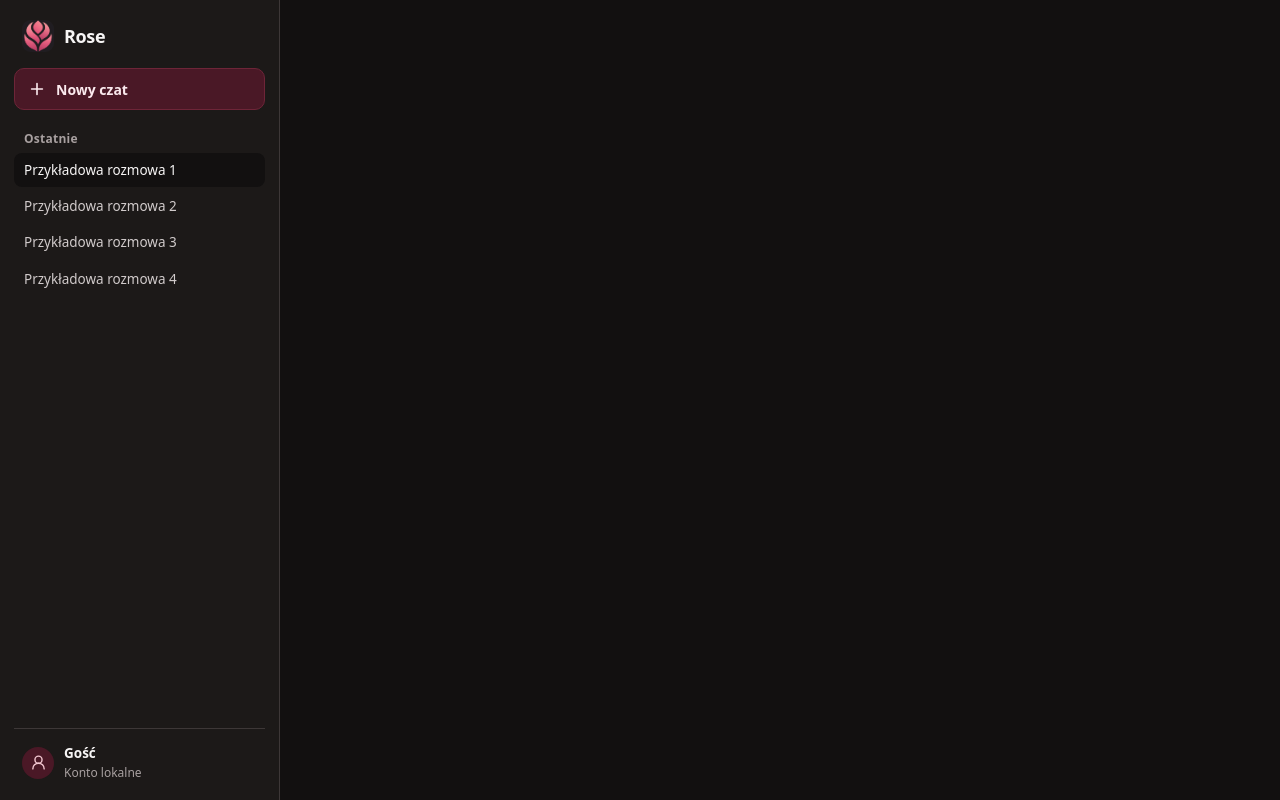
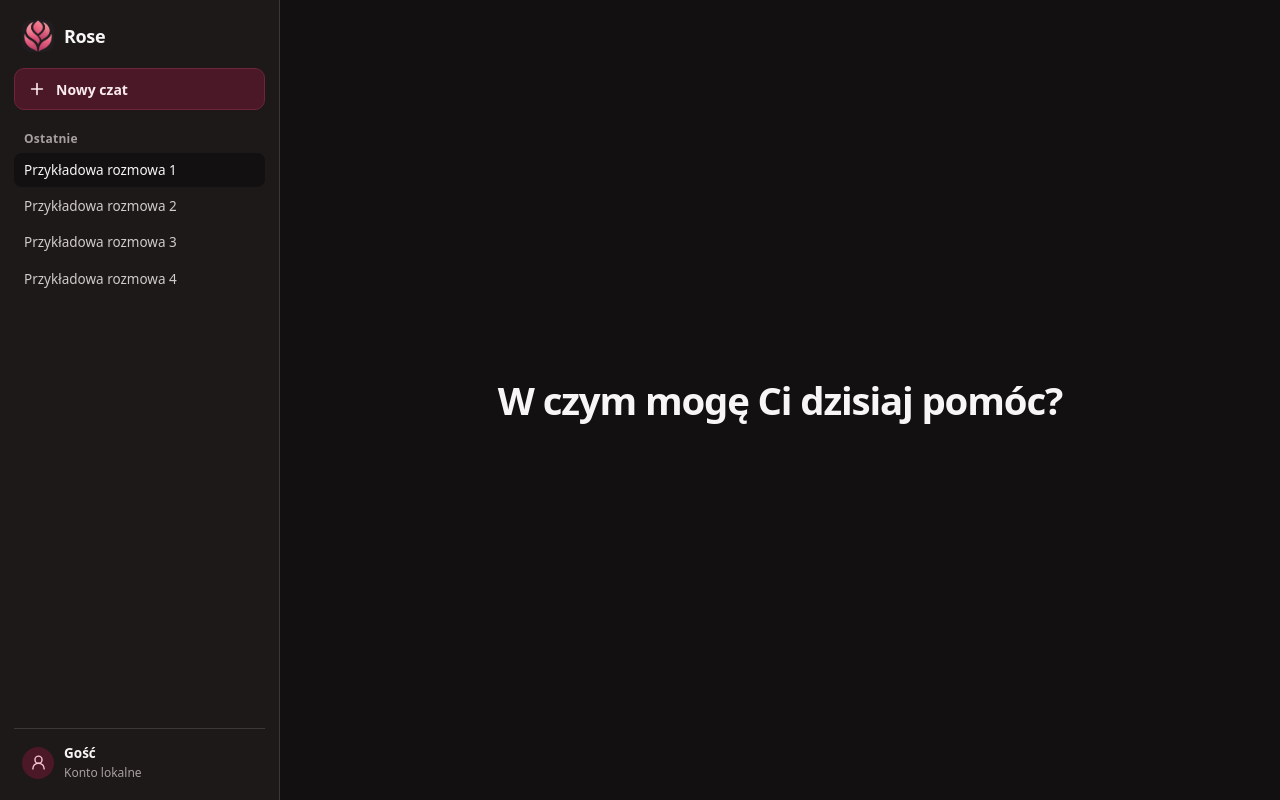
Before and after one commit to VermiNew/rose, a React (Vite) app: page / in a window 1280 px wide. Built offline with nearby package versions, Linux system fonts and the light colour scheme.

Commit message:
feat(welcome): add greeting heading

```diff
--- a/src/App.tsx
+++ b/src/App.tsx
@@ -1,11 +1,14 @@
 import Sidebar from './ui/sidebar/Sidebar'
+import WelcomeScreen from './ui/welcome/WelcomeScreen'
 import './styles/layout.css'
 
 function App() {
   return (
     <div className="app-layout">
       <Sidebar />
-      <main className="main-area"></main>
+      <main className="main-area">
+        <WelcomeScreen />
+      </main>
     </div>
   )
 }
--- /dev/null
+++ b/src/ui/welcome/WelcomeScreen.css
@@ -0,0 +1,30 @@
+.welcome-screen {
+  display: flex;
+  height: 100%;
+  align-items: center;
+  justify-content: center;
+  padding: 32px;
+}
+
+.welcome-screen .greeting {
+  max-width: 640px;
+  margin: 0;
+  color: var(--neutral-50);
+  font-size: clamp(28px, 3vw, 40px);
+  font-weight: 550;
+  line-height: 1.15;
+  letter-spacing: -0.03em;
+  text-align: center;
+  text-wrap: balance;
+}
+
+@media (max-width: 600px) {
+  .welcome-screen {
+    padding: 16px 8px;
+  }
+
+  .welcome-screen .greeting {
+    font-size: 20px;
+    letter-spacing: -0.02em;
+  }
+}
--- /dev/null
+++ b/src/ui/welcome/WelcomeScreen.tsx
@@ -0,0 +1,13 @@
+import './WelcomeScreen.css'
+
+function WelcomeScreen() {
+  return (
+    <section className="welcome-screen" aria-labelledby="welcome-heading">
+      <h1 className="greeting" id="welcome-heading">
+        W czym mogę Ci dzisiaj pomóc?
+      </h1>
+    </section>
+  )
+}
+
+export default WelcomeScreen
```
Also changed, not shown: 1 other file (tests, documents, lock files or other folders).
